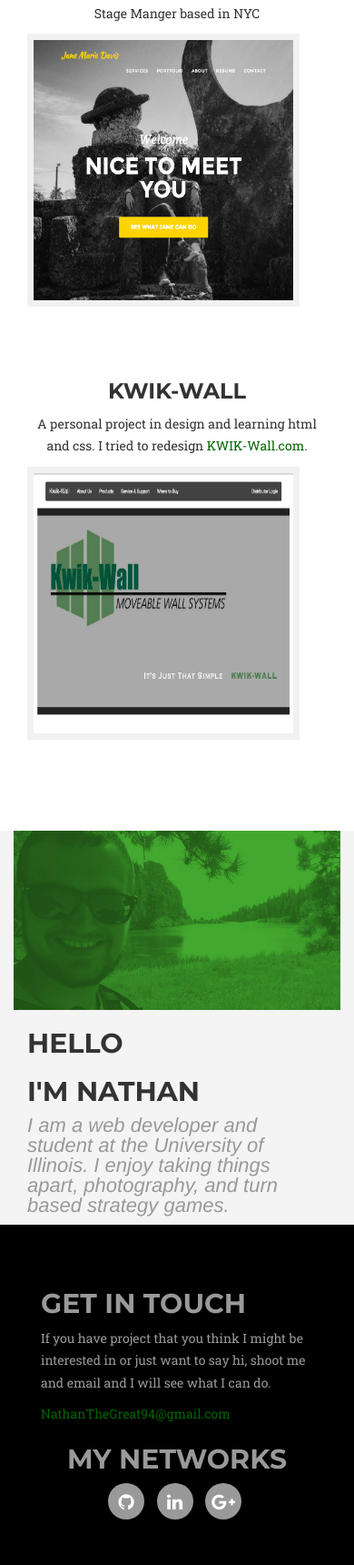
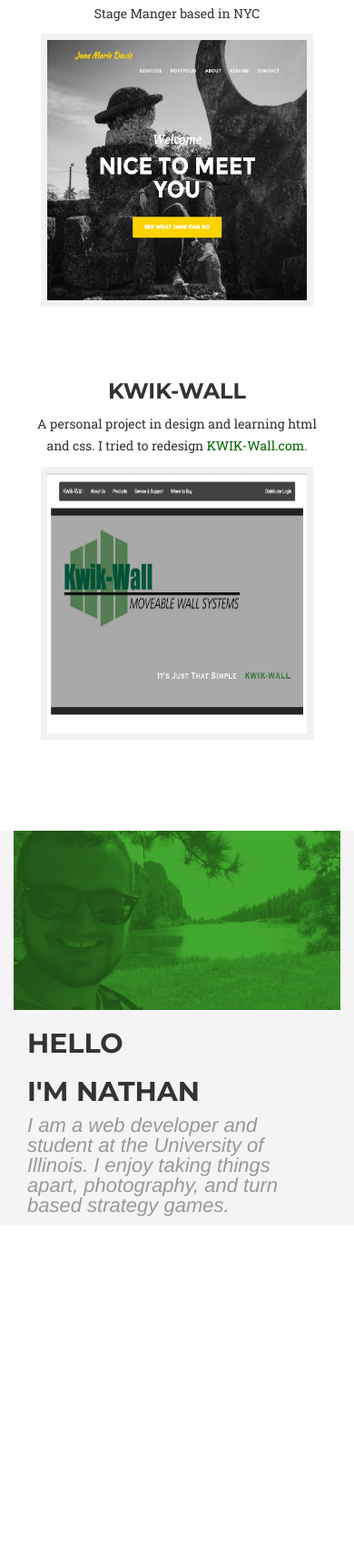
Before and after one commit to NathanTheGr8/nathanhenrydavis.com, a PHP site: page / in a window 390 px wide. Shown: the part 851-2571 px from the top of the page at 91% size. After the commit the page ends 2188 px from the top, so only its background shows below. Run offline with PHP 8.4, Linux system fonts and the light colour scheme; some libraries are stand-ins or nearby versions; some web fonts are replaced.

Commit message:
started mobile optimization

```diff
--- a/css/nathan.css
+++ b/css/nathan.css
@@ -377,6 +377,8 @@
 
 
 .projects-images {
+    margin-left: auto;
+    margin-right: auto;
     width: 300px;
     height: 300px;
     border: 7px solid #f1f1f1;
--- a/index.html
+++ b/index.html
@@ -80,7 +80,7 @@
                 <li>
                     <a class="page-scroll" href="#about">About</a>
                 </li>
-                <li>
+                <li class="visible-sm visible-xs">
                     <a class="page-scroll" href="#contact">Contact</a>
                 </li>
             </ul>
@@ -110,22 +110,22 @@
         <div class=" container projects">
             <div class="row text-center">
                 <h2 class="projects-title">My Projects</h2>
-                <div class="col-md-6">
+                <div class="col-md-offset-2 col-md-4 col-sm-6">
                     <h3>JaneMarieDavis.com</h3>
                     <p>A personal portfolio site for Jane Marie Davis. A Stage Manger based in NYC</p>
                 </div>
-                <div class="col-md-6">
+                <div class="col-md-6 col-sm-6">
                     <a href="http://janemariedavis.com"><img class="img-responsive projects-images morph" src="Pictures/JaneMarieDavis.png"></a>
                 </div>
 
             </div>
             <div class="projects-pad"></div>
             <div class="row text-center">
-                <div class="col-md-6">
+                <div class="col-md-offset-2 col-md-4 col-sm-6">
                     <h3>KWIK-Wall</h3>
                     <p>A personal project in design and learning html and css. I tried to redesign <a  style="text: #006600" href="http://kwik-wall.com">KWIK-Wall.com</a>.</p>
                 </div>
-                <div class="col-md-6">
+                <div class="col-md-6 col-sm-6">
                     <a href="http://kwik-wall.herokuapp.com/"><img class="img-responsive projects-images blur" src="Pictures/KWIK-Wall.png"></a>
                 </div>
 
@@ -152,10 +152,41 @@
                 </div>
             </div>
         </div>
+        <div class="hidden-sm hidden-xs container-fluid contact contact-text">
+
+            <div class="container">
+                <div class="col-md-6">
+                    <h2>
+                        Get In Touch
+                    </h2>
+                    <p>
+                        If you have project that you think I might be interested in or just want to say hi, shoot me and email and I will see what I can do.
+                    </p>
+                    <p style="color: #006600"><a href="mailto:kwinfo@kwik-wall.com">NathanTheGreat94@gmail.com</a></p>
+                </div>
+                <div class="col-md-6">
+                    <h2 class="text-center">
+                        My Networks
+                    </h2>
+                    <ul class="list-inline social-buttons text-center">
+                        <li><a href="https://github.com/NathanTheGr8"><i class="fa fa-github"></i></a>
+                        </li>
+                        <li><a href="https://www.linkedin.com/profile/view?id=196629490&trk=nav_responsive_tab_profile_pic"><i class="fa fa-linkedin"></i></a>
+                        </li>
+                        <li><a href="https://plus.google.com/+NathanDavis2/about"><i class="fa fa-google-plus"></i></a>
+                        </li>
+                    </ul>
+                </div>
+            </div>
+
+
+
+
+        </div>
     </section>
 
     <!--Contact Me-->
-    <section id="contact">
+    <section class="visible-sm" id="contact">
         <div class="container-fluid contact contact-text">
 
             <div class="container">
@@ -188,7 +219,7 @@
 
         </div>
     </section>
-</div>
+
 
 
 
```
